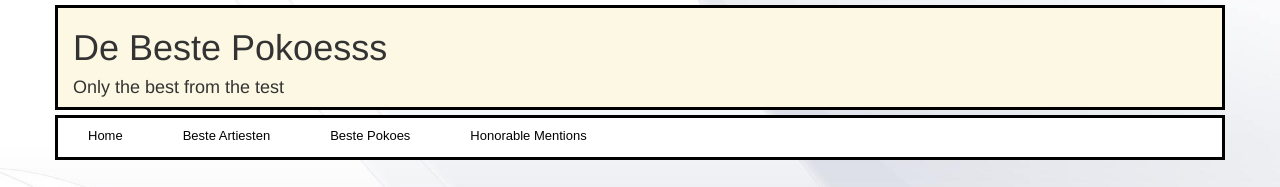
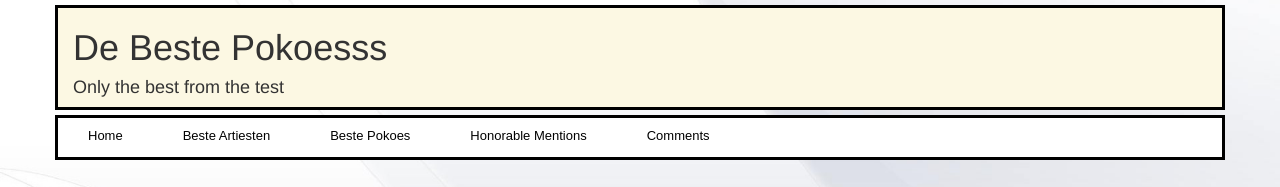
Before and after one commit to JeGoon/C3-Bootstrap, a plain HTML site: page HTML/index.html in a window 1280 px wide. Shown: the top 187 px of the page. Drawn offline with nearby package versions, Linux system fonts and the light colour scheme; files whose address does not match are found by name.

Commit message:
Comment sectie op nav toegevoegd

```diff
--- a/HTML/index.html
+++ b/HTML/index.html
@@ -43,6 +43,7 @@
                 </ul>
 
               <li><a href="#">Honorable Mentions</a></li>
+              <li><a href="../comment.html">Comments</a></li>
             </ul>
           </nav>
         </div>
```
